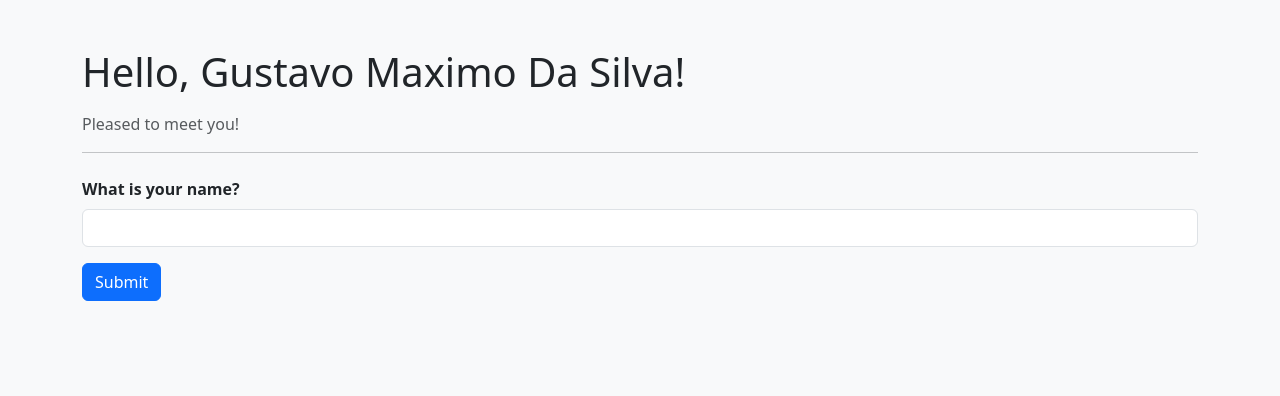
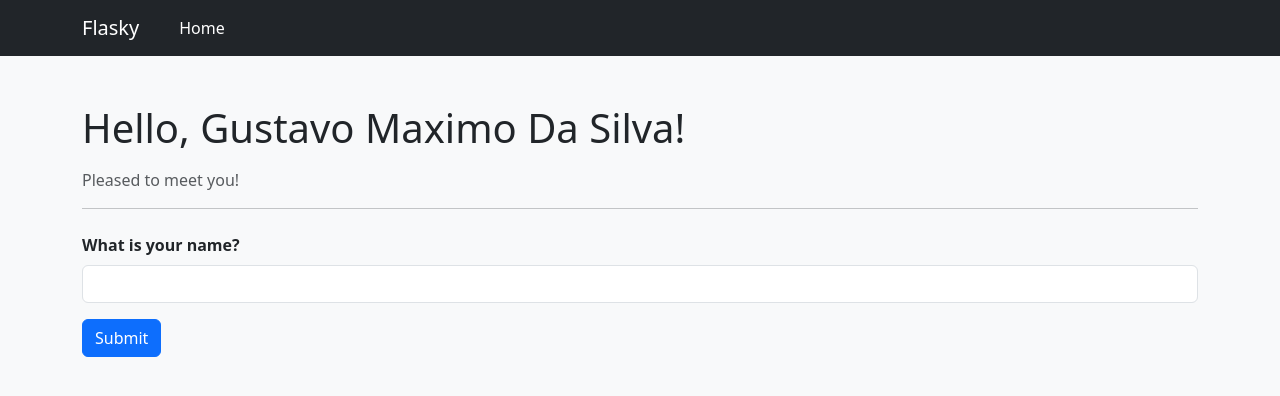
Before and after one commit to PT3032621-PTBDSWS/semana12, a Flask app: page / in a window 1280 px wide. Shown: the top 396 px of the page. Run offline with Flask 3, Linux system fonts and the light colour scheme.

Commit message:
Refactor base.html with new layout and navbar

```diff
--- a/app/templates/base.html
+++ b/app/templates/base.html
@@ -2,10 +2,30 @@
 <html lang="pt-br">
   <head>
     <meta charset="utf-8">
-  <title>Cadastro Flask - Mailgun</title>
-  <link rel="stylesheet" href="https://cdn.jsdelivr.net/npm/bootstrap@5.3.0/dist/css/bootstrap.min.css">
+    <title>Flasky</title>
+    <link
+      href="https://cdn.jsdelivr.net/npm/bootstrap@5.3.0/dist/css/bootstrap.min.css"
+      rel="stylesheet"
+    >
   </head>
+
   <body class="bg-light">
+
+    <!-- Navbar escura com Flasky e Home -->
+    <nav class="navbar navbar-expand-lg navbar-dark bg-dark">
+      <div class="container">
+        <a class="navbar-brand" href="#">Flasky</a>
+        <div class="collapse navbar-collapse">
+          <ul class="navbar-nav ms-3">
+            <li class="nav-item">
+              <a class="nav-link active" href="#">Home</a>
+            </li>
+          </ul>
+        </div>
+      </div>
+    </nav>
+
+    <!-- Conteúdo principal -->
     <div class="container mt-5">
       {% with messages = get_flashed_messages(with_categories=true) %}
         {% if messages %}
@@ -14,7 +34,9 @@
           {% endfor %}
         {% endif %}
       {% endwith %}
+
       {% block content %}{% endblock %}
     </div>
+
   </body>
 </html>
```
Lines whose indentation alone changed are shown as unchanged.
